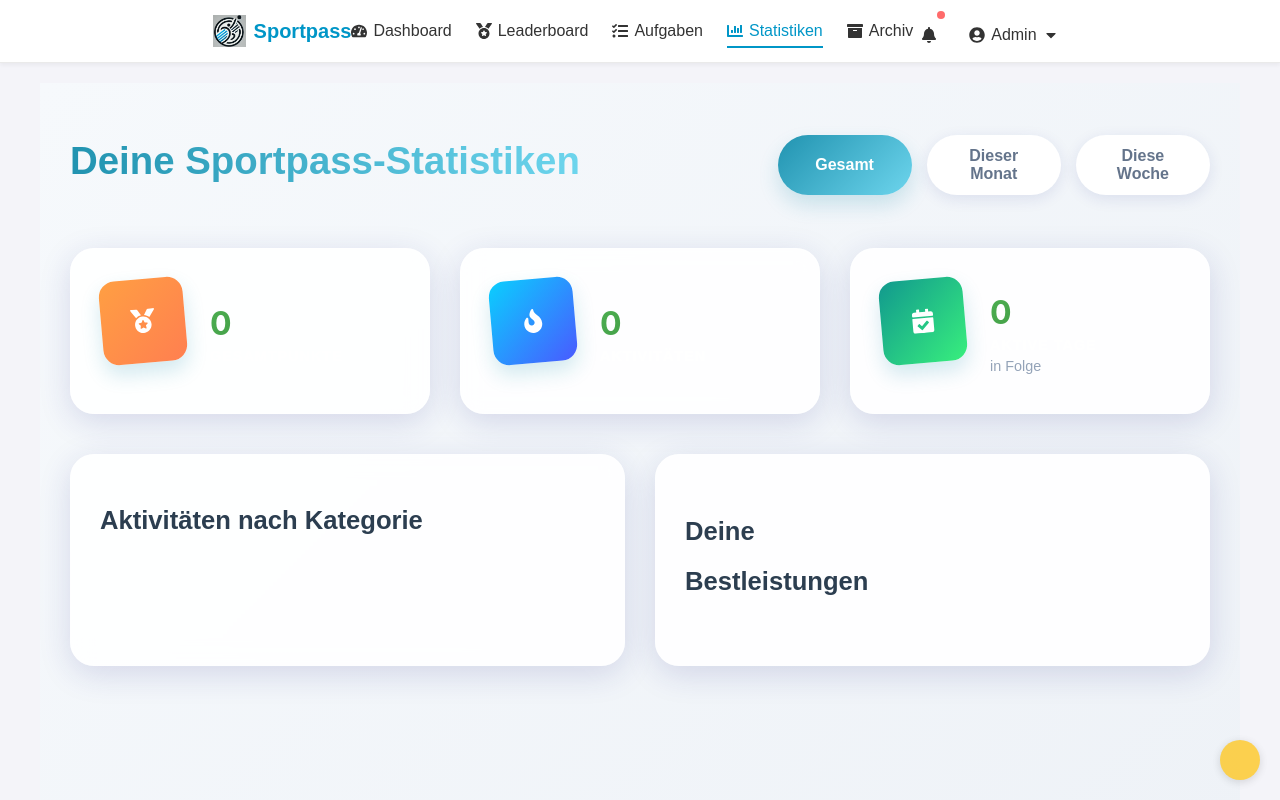
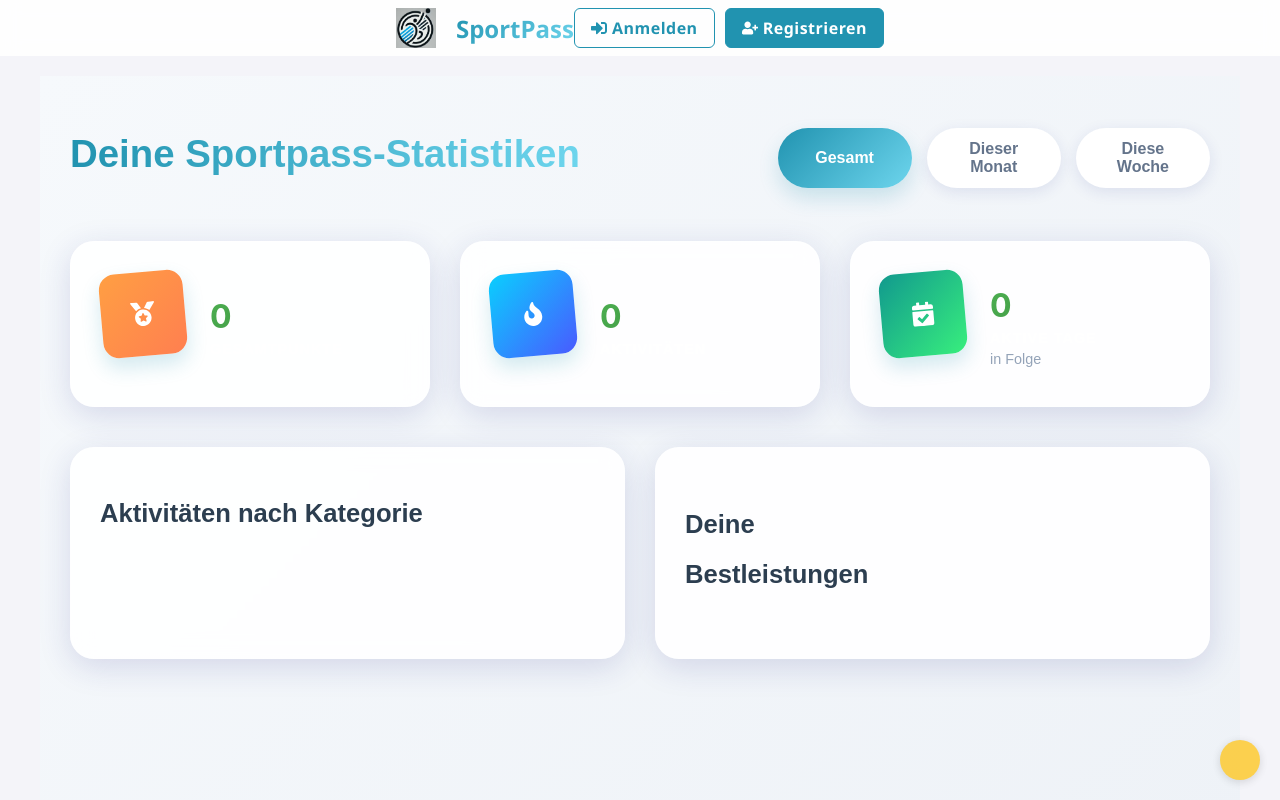
Before and after one commit to Chris123-crypto-ship-it/Sportpass_2025, a React (Create React App) app: page /stats in a window 1280 px wide. Shown: the top 800 px of the page. Built offline with nearby package versions, Linux system fonts and the light colour scheme.

Commit message:
Filter auf ausstehend/abgeschlossen beschränkt und Leaderboard-Scrollfunktion hinzugefügtbekannt

```diff
--- a/src/components/Navbar.js
+++ b/src/components/Navbar.js
@@ -1,10 +1,10 @@
 // src/components/Navbar.js
-import React, { useState } from 'react';
+import React, { useState, useEffect } from 'react';
 import { Link, useNavigate, useLocation } from 'react-router-dom';
 import { useAuth } from '../context/AuthContext';
 import {
   FaTachometerAlt, FaMedal, FaTasks, FaChartBar, FaArchive,
-  FaBell, FaUserCircle, FaCaretDown, FaSignOutAlt, FaCog, FaUsers
+  FaSignInAlt, FaUserPlus, FaSignOutAlt, FaBell, FaUser, FaCog, FaQuestion
 } from 'react-icons/fa';
 import logo from '../assets/logo.png';
 import '../styles/Navbar.css';
@@ -13,117 +13,215 @@ const Navbar = () => {
   const { user, logout } = useAuth();
   const navigate = useNavigate();
   const location = useLocation();
+  const [scrolled, setScrolled] = useState(false);
+  const [showNotifications, setShowNotifications] = useState(false);
   const [showProfileMenu, setShowProfileMenu] = useState(false);
-  const [showNotifications, setShowNotifications] = useState(false);
+
+  // Scroll-Effekt für Navbar
+  useEffect(() => {
+    const handleScroll = () => {
+      if (window.scrollY > 20) {
+        setScrolled(true);
+      } else {
+        setScrolled(false);
+      }
+    };
+
+    window.addEventListener('scroll', handleScroll);
+    return () => window.removeEventListener('scroll', handleScroll);
+  }, []);
+
+  // Klick außerhalb der Dropdowns schließt sie
+  useEffect(() => {
+    const handleClickOutside = (event) => {
+      if (showNotifications || showProfileMenu) {
+        if (!event.target.closest('.notifications-wrapper') &&
+            !event.target.closest('.profile-wrapper')) {
+          setShowNotifications(false);
+          setShowProfileMenu(false);
+        }
+      }
+    };
+
+    document.addEventListener('click', handleClickOutside);
+    return () => document.removeEventListener('click', handleClickOutside);
+  }, [showNotifications, showProfileMenu]);
+
+  // Schließe Dropdowns bei Routenwechsel
+  useEffect(() => {
+    setShowNotifications(false);
+    setShowProfileMenu(false);
+  }, [location]);
 
   const handleLogout = () => {
     logout();
     navigate('/login');
-    setShowProfileMenu(false);
   };
 
-  const isActiveLink = (path) => {
-    return location.pathname === path;
-  };
-
-  // Schließt alle Menüs wenn außerhalb geklickt wird
-  React.useEffect(() => {
-    const closeMenus = (e) => {
-      if (!e.target.closest('.profile-wrapper') && !e.target.closest('.notifications-wrapper')) {
-        setShowProfileMenu(false);
-        setShowNotifications(false);
-      }
-    };
-
-    document.addEventListener('click', closeMenus);
-    return () => document.removeEventListener('click', closeMenus);
-  }, []);
+  // Beispiel-Benachrichtigungen (in echter App dynamisch laden)
+  const notifications = [
+    { id: 1, type: 'success', message: 'Neue Aufgabe freigeschaltet', isNew: true },
+    { id: 2, type: 'info', message: 'Deine Punkte wurden aktualisiert', isNew: false }
+  ];
 
   return (
-    <nav className="navbar">
-      <div className="navbar-container">
-        {/* Logo Teil */}
-        <div className="navbar-logo">
-          <Link to="/">
+    <nav className={`navbar ${scrolled ? 'scrolled' : ''}`}>
+      <div className="navbar-content">
+        <Link to="/" className="logo">
           <img src={logo} alt="Sportpass Logo" />
-            <span>Sportpass</span>
+          <span>SportPass</span>
         </Link>
-        </div>
 
-        {/* Navigation Links */}
-        <div className="navbar-links">
-          <Link to="/dashboard" className={isActiveLink('/dashboard') ? 'active' : ''}>
-            <FaTachometerAlt /> Dashboard
+        {user && (
+          <ul className="nav-links navbar-center">
+            <li>
+              <Link to="/dashboard" className={location.pathname === '/dashboard' ? 'active' : ''}>
+                <FaTachometerAlt />
+                <span>Dashboard</span>
               </Link>
-          <Link to="/leaderboard" className={isActiveLink('/leaderboard') ? 'active' : ''}>
-            <FaMedal /> Leaderboard
+            </li>
+            <li>
+              <Link to="/leaderboard" className={location.pathname === '/leaderboard' ? 'active' : ''}>
+                <FaMedal />
+                <span>Leaderboard</span>
               </Link>
-          <Link to="/tasks" className={isActiveLink('/tasks') ? 'active' : ''}>
-            <FaTasks /> Aufgaben
+            </li>
+            <li>
+              <Link to="/tasks" className={location.pathname === '/tasks' ? 'active' : ''}>
+                <FaTasks />
+                <span>Aufgaben</span>
+                <div className="task-info">Wöchentliche Aufgaben</div>
               </Link>
-          <Link to="/stats" className={isActiveLink('/stats') ? 'active' : ''}>
-            <FaChartBar /> Statistiken
+            </li>
+            <li>
+              <Link to="/stats" className={location.pathname === '/stats' ? 'active' : ''}>
+                <FaChartBar />
+                <span>Statistiken</span>
               </Link>
-          <Link to="/archive" className={isActiveLink('/archive') ? 'active' : ''}>
-            <FaArchive /> Archiv
+            </li>
+            <li>
+              <Link to="/archive" className={location.pathname === '/archive' ? 'active' : ''}>
+                <FaArchive />
+                <span>Archiv</span>
               </Link>
-        </div>
+            </li>
+          </ul>
+        )}
 
-        {/* Benutzer-Controls */}
-        <div className="navbar-controls">
-          {/* Benachrichtigungen */}
+        <div className="navbar-right">
+          {user ? (
+            <>
               <div className="notifications-wrapper">
-            <button className="icon-button" onClick={(e) => {
+                <button
+                  className="nav-icon-button"
+                  onClick={(e) => {
                     e.stopPropagation();
                     setShowNotifications(!showNotifications);
                     setShowProfileMenu(false);
-            }}>
+                  }}
+                >
                   <FaBell />
-              <span className="notification-dot"></span>
+                  {notifications.some(n => n.isNew) && <span className="notification-badge"></span>}
                 </button>
 
                 {showNotifications && (
-              <div className="dropdown notifications-dropdown">
-                <h4>Benachrichtigungen</h4>
-                <div className="notification-item">
-                  <p>Neue Aufgabe verfügbar!</p>
+                  <div className="notifications-dropdown">
+                    <h3>Benachrichtigungen</h3>
+                    {notifications.length > 0 ? (
+                      notifications.map(notification => (
+                        <div
+                          key={notification.id}
+                          className={`notification-item ${notification.isNew ? 'new' : ''} ${notification.type}`}
+                        >
+                          <span className="notification-icon">
+                            {notification.type === 'success' ? <FaTasks /> : <FaBell />}
+                          </span>
+                          <span>{notification.message}</span>
                         </div>
-                <div className="notification-item">
-                  <p>Deine letzte Aufgabe wurde genehmigt.</p>
-                </div>
+                      ))
+                    ) : (
+                      <p>Keine neuen Benachrichtigungen</p>
+                    )}
                   </div>
                 )}
               </div>
 
-          {/* Admin Dropdown */}
               <div className="profile-wrapper">
-            <button className="profile-button" onClick={(e) => {
+                <button
+                  className="profile-button"
+                  onClick={(e) => {
                     e.stopPropagation();
                     setShowProfileMenu(!showProfileMenu);
                     setShowNotifications(false);
-            }}>
-              <FaUserCircle /> Admin <FaCaretDown />
+                  }}
+                >
+                  <FaUser />
+                  <span>{user.name || 'Benutzer'}</span>
                 </button>
 
                 {showProfileMenu && (
-              <div className="dropdown profile-dropdown">
-                <Link to="/profile" onClick={() => setShowProfileMenu(false)}>
-                  <FaUserCircle /> Profil
+                  <div className="profile-dropdown">
+                    <div className="profile-header">
+                      <div className="profile-avatar">
+                        <FaUser />
+                      </div>
+                      <div className="profile-info">
+                        <strong>{user.name}</strong>
+                        <small>{user.email}</small>
+                      </div>
+                    </div>
+                    <ul>
+                      <li>
+                        <Link to="/profile">
+                          <FaUser /> Mein Profil
                         </Link>
-                {user?.role === 'admin' && (
-                  <Link to="/participants" onClick={() => setShowProfileMenu(false)}>
-                    <FaUsers /> Teilnehmer
-                  </Link>
-                )}
-                <Link to="/settings" onClick={() => setShowProfileMenu(false)}>
+                      </li>
+                      <li>
+                        <Link to="/settings">
                           <FaCog /> Einstellungen
                         </Link>
-                <button className="logout-button" onClick={handleLogout}>
+                      </li>
+                      <li>
+                        <Link to="/help">
+                          <FaQuestion /> Hilfe
+                        </Link>
+                      </li>
+                      {user.role === 'admin' && (
+                        <>
+                          <div className="divider"></div>
+                          <li>
+                            <Link to="/admin-dashboard">
+                              <FaTachometerAlt /> Admin Dashboard
+                            </Link>
+                          </li>
+                          <li>
+                            <Link to="/participants">
+                              <FaUser /> Teilnehmer
+                            </Link>
+                          </li>
+                        </>
+                      )}
+                      <div className="divider"></div>
+                      <li>
+                        <button onClick={handleLogout}>
                           <FaSignOutAlt /> Abmelden
                         </button>
+                      </li>
+                    </ul>
                   </div>
                 )}
               </div>
+            </>
+          ) : (
+            <div className="auth-buttons">
+              <Link to="/login" className="login-button">
+                <FaSignInAlt /> Anmelden
+              </Link>
+              <Link to="/register" className="register-button">
+                <FaUserPlus /> Registrieren
+              </Link>
+            </div>
+          )}
         </div>
       </div>
     </nav>
--- a/src/styles/Navbar.css
+++ b/src/styles/Navbar.css
@@ -1,113 +1,108 @@
-/* Farbvariablen am Anfang der Datei */
-:root {
-  --primary-color: #205375; /* Dunkles Blau */
-  --primary-hover: #2C74B3; /* Helleres Blau beim Hover */
-  --accent-color: #F66B0E; /* Orange für Akzente */
-  --accent-hover: #FF8C32; /* Helleres Orange beim Hover */
-  --text-light: #ffffff;
-  --text-dark: #112B3C;
-  --background-light: #ffffff;
-  --border-color: #e0e0e0;
+.navbar {
+  background: white;
+  padding: 0.5rem 2rem;
+  position: sticky;
+  top: 0;
+  z-index: 1000;
+  transition: all 0.3s ease;
+  backdrop-filter: blur(10px);
+  background: rgba(255, 255, 255, 0.85);
 }
 
-/* Navbar Grundstil */
-.navbar {
-  background-color: #fff;
-  box-shadow: 0 2px 4px rgba(0,0,0,0.05);
-  padding: 10px 20px;
-  position: sticky;
-  top: 0;
-  z-index: 100;
-  border-bottom: 1px solid #eaeaea;
+.navbar.scrolled {
+  box-shadow: 0 2px 10px rgba(0, 0, 0, 0.1);
 }
 
-.navbar-container {
+.navbar-content {
+  max-width: 1400px;
+  margin: 0 auto;
   display: flex;
   justify-content: space-between;
   align-items: center;
-  max-width: 1400px;
-  margin: 0 auto;
 }
 
-/* Logo-Bereich */
-.navbar-logo a {
+/* Logo Bereich */
+.logo {
   display: flex;
   align-items: center;
+  gap: 10px;
   text-decoration: none;
-  gap: 8px;
+  color: #333;
+  transition: all 0.3s;
 }
 
-.navbar-logo img {
-  height: 32px;
-  width: auto;
+.logo:hover {
+  transform: scale(1.05);
 }
 
-.navbar-logo span {
-  font-weight: 600;
-  font-size: 1.25rem;
-  color: #0096c7;
+.logo img {
+  height: 40px;
+  width: auto;
+  transition: transform 0.3s;
+}
+
+.logo:hover img {
+  transform: rotate(5deg);
+}
+
+.logo span {
+  font-size: 1.5rem;
+  font-weight: 700;
+  background: linear-gradient(135deg, #2193b0, #6dd5ed);
+  -webkit-background-clip: text;
+  -webkit-text-fill-color: transparent;
 }
 
 /* Navigation Links */
-.navbar-links {
+.nav-links {
   display: flex;
-  gap: 24px;
+  gap: 1rem;
+  list-style: none;
+  margin: 0;
+  padding: 0;
 }
 
-.navbar-links a {
+.nav-links li a {
   display: flex;
   align-items: center;
+  gap: 5px;
+  padding: 0.5rem 1rem;
   text-decoration: none;
-  color: #333;
-  gap: 6px;
-  padding: 8px 0;
+  color: #666;
+  font-weight: 500;
+  border-radius: 6px;
+  transition: all 0.3s cubic-bezier(0.25, 0.8, 0.25, 1);
   position: relative;
-  font-weight: 500;
 }
 
-.navbar-links a svg {
-  font-size: 1rem;
+.nav-links li a:hover,
+.nav-links li a.active {
+  color: #2193b0;
+  background: rgba(33, 147, 176, 0.1);
+  transform: translateY(-2px);
+  box-shadow: 0 4px 8px rgba(33, 147, 176, 0.2);
 }
 
-.navbar-links a:hover,
-.navbar-links a.active {
-  color: #0096c7;
+/* Task Info Tooltip */
+.task-info {
+  position: absolute;
+  top: 100%;
+  left: 50%;
+  transform: translateX(-50%);
+  background: #333;
+  color: white;
+  padding: 5px 10px;
+  border-radius: 4px;
+  font-size: 0.8rem;
+  white-space: nowrap;
+  opacity: 0;
+  visibility: hidden;
+  transition: all 0.2s;
 }
 
-.navbar-links a.active::after {
-  content: '';
-  position: absolute;
-  bottom: 0;
-  left: 0;
-  right: 0;
-  height: 2px;
-  background-color: #0096c7;
-}
-
-/* Benutzer-Controls */
-.navbar-controls {
-  display: flex;
-  align-items: center;
-  gap: 16px;
-}
-
-/* Gemeinsame Button-Stile */
-.icon-button,
-.profile-button {
-  background: none;
-  border: none;
-  cursor: pointer;
-  display: flex;
-  align-items: center;
-  gap: 6px;
-  padding: 8px;
-  border-radius: 4px;
-  color: #333;
-}
-
-.icon-button:hover,
-.profile-button:hover {
-  background-color: #f5f5f5;
+.nav-links li a:hover .task-info {
+  opacity: 1;
+  visibility: visible;
 }
 
 /* Benachrichtigungen */
@@ -115,97 +110,276 @@
   position: relative;
 }
 
-.notification-dot {
+.nav-icon-button {
+  background: none;
+  border: none;
+  padding: 8px;
+  cursor: pointer;
+  position: relative;
+  color: #666;
+  transition: transform 0.2s, color 0.2s, background 0.2s;
+}
+
+.nav-icon-button:hover {
+  color: #2193b0;
+  transform: translateY(-2px);
+}
+
+.notification-badge {
   position: absolute;
   top: 0;
   right: 0;
   width: 8px;
   height: 8px;
-  background-color: #ff6b6b;
+  background: #ff4757;
   border-radius: 50%;
+  animation: pulse 1.5s infinite;
 }
 
-/* Dropdown-Menüs */
-.dropdown {
-  position: absolute;
-  right: 0;
-  top: 100%;
-  width: 220px;
-  background: white;
-  border-radius: 4px;
-  box-shadow: 0 4px 12px rgba(0,0,0,0.1);
-  margin-top: 8px;
-  z-index: 10;
-  overflow: hidden;
-  border: 1px solid #eaeaea;
+@keyframes pulse {
+  0% {
+    transform: scale(0.95);
+    box-shadow: 0 0 0 0 rgba(255, 71, 87, 0.7);
+  }
+  70% {
+    transform: scale(1);
+    box-shadow: 0 0 0 6px rgba(255, 71, 87, 0);
+  }
+  100% {
+    transform: scale(0.95);
+    box-shadow: 0 0 0 0 rgba(255, 71, 87, 0);
+  }
 }
 
-/* Profil-Dropdown */
+.notifications-dropdown {
+  position: absolute;
+  top: 100%;
+  right: 0;
+  width: 300px;
+  background: white;
+  border-radius: 8px;
+  box-shadow: 0 4px 20px rgba(0, 0, 0, 0.15);
+  padding: 1rem;
+  margin-top: 10px;
+  animation: dropdown-appear 0.3s ease-out;
+  transform-origin: top right;
+}
+
+@keyframes dropdown-appear {
+  from {
+    opacity: 0;
+    transform: scale(0.95);
+  }
+  to {
+    opacity: 1;
+    transform: scale(1);
+  }
+}
+
+.notifications-dropdown h3 {
+  margin: 0 0 1rem;
+  color: #333;
+  font-size: 1rem;
+}
+
+.notification-item {
+  display: flex;
+  align-items: center;
+  gap: 10px;
+  padding: 10px;
+  border-radius: 6px;
+  margin-bottom: 5px;
+  transition: background 0.2s;
+}
+
+.notification-item:hover {
+  background: #f8f9fa;
+}
+
+.notification-item.new {
+  background: rgba(33, 147, 176, 0.1);
+}
+
+.notification-item.success .notification-icon {
+  color: #2ecc71;
+}
+
+.notification-item.info .notification-icon {
+  color: #3498db;
+}
+
+/* Profilmenü */
+.profile-wrapper {
+  position: relative;
+}
+
+.profile-button {
+  display: flex;
+  align-items: center;
+  gap: 8px;
+  background: none;
+  border: none;
+  padding: 8px 12px;
+  cursor: pointer;
+  color: #666;
+  font-weight: 500;
+  border-radius: 6px;
+  transition: transform 0.2s, color 0.2s, background 0.2s;
+}
+
+.profile-button:hover {
+  background: rgba(33, 147, 176, 0.1);
+  color: #2193b0;
+  transform: translateY(-2px);
+}
+
 .profile-dropdown {
+  position: absolute;
+  top: 100%;
+  right: 0;
+  width: 250px;
+  background: white;
+  border-radius: 8px;
+  box-shadow: 0 4px 20px rgba(0, 0, 0, 0.15);
+  margin-top: 10px;
+  overflow: hidden;
+  animation: dropdown-appear 0.3s ease-out;
+  transform-origin: top right;
+}
+
+@keyframes dropdown-appear {
+  from {
+    opacity: 0;
+    transform: scale(0.95);
+  }
+  to {
+    opacity: 1;
+    transform: scale(1);
+  }
+}
+
+.profile-header {
+  padding: 1rem;
+  background: #f8f9fa;
+  display: flex;
+  align-items: center;
+  gap: 10px;
+}
+
+.profile-avatar {
+  font-size: 2.5rem;
+  color: #666;
+}
+
+.profile-info {
   display: flex;
   flex-direction: column;
 }
 
-.profile-dropdown a,
-.profile-dropdown button {
-  padding: 12px 16px;
-  text-decoration: none;
+.profile-info strong {
   color: #333;
+}
+
+.profile-info small {
+  color: #666;
+}
+
+.profile-dropdown ul {
+  list-style: none;
+  margin: 0;
+  padding: 0.5rem 0;
+}
+
+.profile-dropdown li a,
+.profile-dropdown li button {
   display: flex;
   align-items: center;
-  gap: 8px;
+  gap: 10px;
+  padding: 0.5rem 1rem;
+  color: #666;
+  text-decoration: none;
+  width: 100%;
   border: none;
   background: none;
-  width: 100%;
+  cursor: pointer;
+  font-size: 0.9rem;
   text-align: left;
-  cursor: pointer;
+  transition: background 0.2s;
 }
 
-.profile-dropdown a:hover,
-.profile-dropdown button:hover {
-  background-color: #f5f5f5;
+.profile-dropdown li a:hover,
+.profile-dropdown li button:hover {
+  background: #f8f9fa;
+  color: #2193b0;
 }
 
-.logout-button {
-  color: #e74c3c;
-  border-top: 1px solid #eaeaea;
+.profile-dropdown .divider {
+  height: 1px;
+  background: #eee;
+  margin: 0.5rem 0;
 }
 
-/* Benachrichtigungen-Dropdown */
-.notifications-dropdown {
-  padding: 0;
+/* Auth Buttons */
+.auth-buttons {
+  display: flex;
+  gap: 10px;
 }
 
-.notifications-dropdown h4 {
-  padding: 12px 16px;
-  margin: 0;
-  background-color: #f9f9f9;
-  border-bottom: 1px solid #eaeaea;
+.login-button,
+.register-button {
+  display: flex;
+  align-items: center;
+  gap: 5px;
+  padding: 8px 16px;
+  border-radius: 6px;
+  text-decoration: none;
+  font-weight: 600;
+  letter-spacing: 0.5px;
+  transition: all 0.3s cubic-bezier(0.25, 0.8, 0.25, 1);
 }
 
-.notification-item {
-  padding: 12px 16px;
-  border-bottom: 1px solid #eaeaea;
+.login-button {
+  background: none;
+  color: #2193b0;
+  border: 1px solid #2193b0;
 }
 
-.notification-item:last-child {
-  border-bottom: none;
+.login-button:hover {
+  background: rgba(33, 147, 176, 0.1);
+  transform: translateY(-2px);
+  box-shadow: 0 4px 8px rgba(33, 147, 176, 0.2);
 }
 
-.notification-item p {
-  margin: 0;
-  font-size: 0.9rem;
+.register-button {
+  background: #2193b0;
+  color: white;
+  border: 1px solid #2193b0;
+}
+
+.register-button:hover {
+  background: #1a7a8e;
+  border-color: #1a7a8e;
+  transform: translateY(-2px);
+  box-shadow: 0 4px 8px rgba(33, 147, 176, 0.2);
 }
 
 /* Responsive Design */
-@media (max-width: 900px) {
-  .navbar-links {
-    gap: 16px;
+@media (max-width: 1024px) {
+  .navbar {
+    padding: 0.5rem 1rem;
+  }
+
+  .nav-links li a span {
+    display: none;
+  }
+
+  .nav-links li a {
+    padding: 0.5rem;
   }
 }
 
-@media (max-width: 600px) {
-  .navbar-links {
+@media (max-width: 768px) {
+  .navbar-center {
     display: none;
   }
 
@@ -213,3 +387,10 @@
     display: none;
   }
 }
+
+/* Verbesserte Schriftart-Einstellungen */
+.navbar,
+.profile-dropdown,
+.notifications-dropdown {
+  font-family: 'Segoe UI', Roboto, Oxygen, Ubuntu, Cantarell, 'Open Sans', 'Helvetica Neue', sans-serif;
+}
```
Lines whose indentation alone changed are shown as unchanged.
